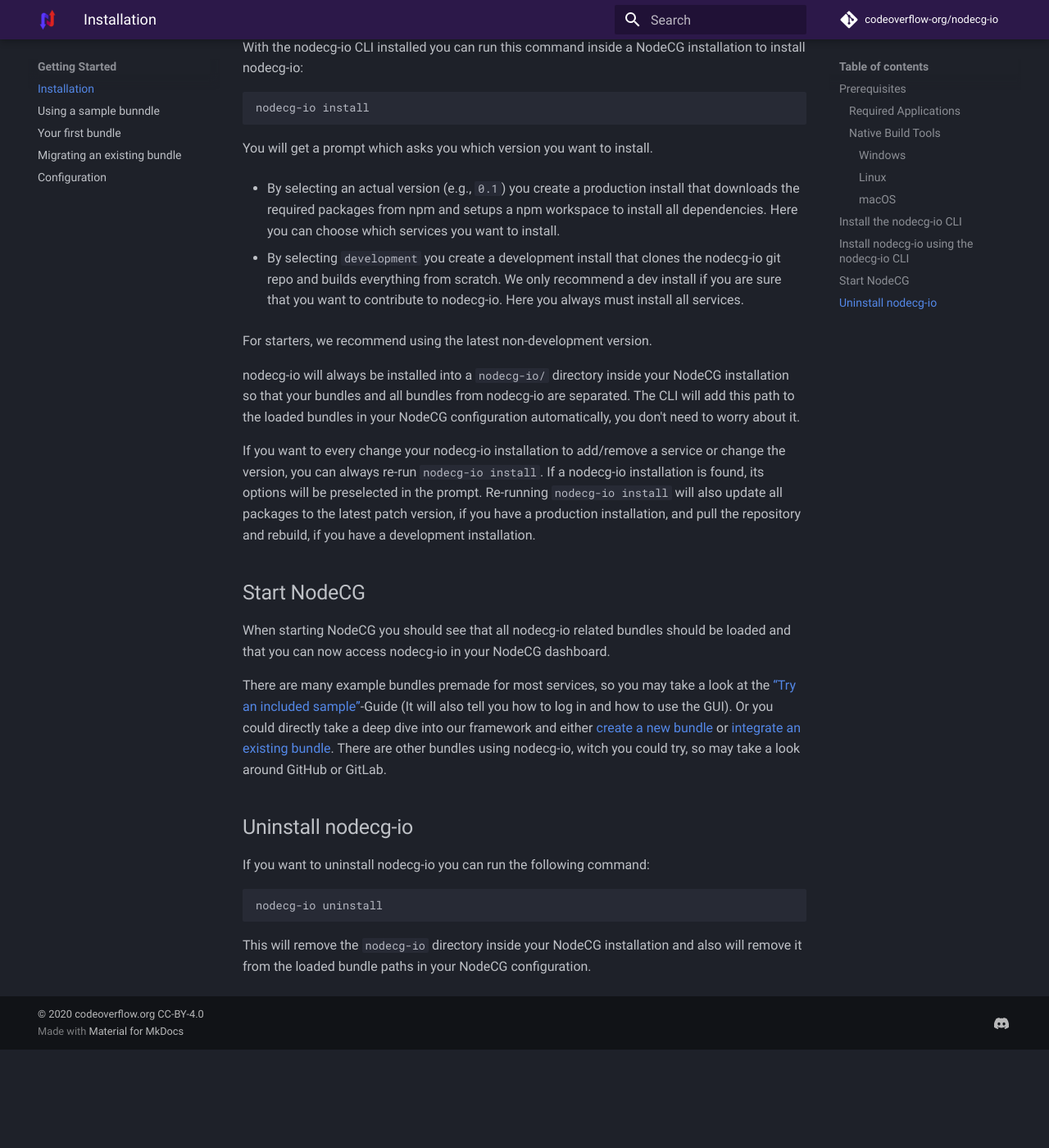
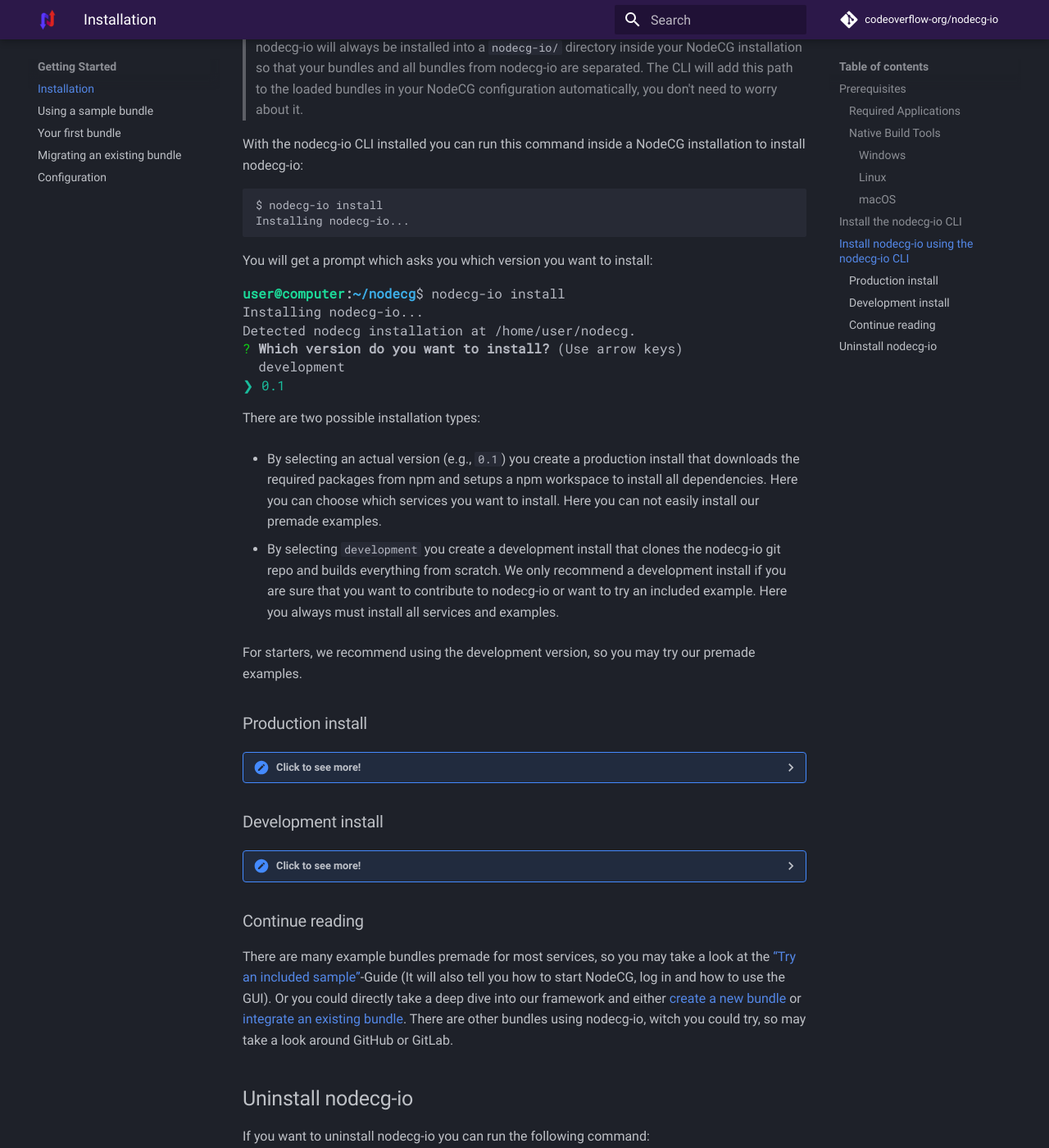
Before and after one commit to codeoverflow-org/nodecg-io-docs, an MkDocs documentation site: the page built from docs/getting_started/install.md, in a window 1280 px wide and 1400 px high, scrolled down 1764 px. Shown: the whole window at 82% size. Built offline with MkDocs 1.6.1 and Material for MkDocs 9.7.7, drawn with Linux system fonts in a browser that asks for light colours; comment, search, counter and statistics services are not loaded; the version menu is left out; before the commit the page ends 3044 px from its top, so only the background shows below that; some of the changed text lies outside the part shown.

Commit message:
Revise try_sample_bundle.md
- Revise try_sample_bundle.md because the CLI does not work as expected
- Move how to install services from try_sample_bundle.md to install.md
- Fix typo in mkdocs.yml

    Tim

Signed-off-by: Tim_Tech_Dev <Tim_Tech_Dev@protonmail.com>

````diff
--- a/docs/getting_started/install.md
+++ b/docs/getting_started/install.md
@@ -2,7 +2,8 @@
 
 ## Prerequisites
 
-In order to download necessary tools and to install nodecg-io using the CLI you need network access.
+In order to download necessary tools and to install nodecg-io using the CLI you
+need network access.
 
 ### Required Applications
 
@@ -15,16 +16,22 @@
 
 ### Native Build Tools
 
-Some services depend on packages that require native build tools. You _ONLY_ need to install these if you want to use a service that depends on native modules or if you want to install a development version.
+Some services depend on packages that require native build tools. You _ONLY_
+need to install these if you want to use a service that depends on native
+modules or if you want to install a development version.
 
-The services that require these include StreamDeck, Midi and Serial. Please note that this list might not be up-to-date.
+The services that require these include StreamDeck, Midi and Serial. Please note
+that this list might not be up-to-date.
 
-Here's how to install the native build tools on the most popular operating systems, if you need them:
+Here's how to install the native build tools on the most popular operating
+systems, if you need them:
 
 #### Windows
 
-For Windows, you'll need the Visual Studio Build Tools, if you have Visual Studio installed you should already have them.
-If you don't have Visual Studio just install the Visual Studio Build Tools by running the following command as an **Administrator**:
+For Windows, you'll need the Visual Studio Build Tools, if you have Visual
+Studio installed you should already have them. If you don't have Visual Studio
+just install the Visual Studio Build Tools by running the following command as
+an **Administrator**:
 
 ```shell
 npm install -g windows-build-tools
@@ -32,17 +39,20 @@
 
 #### Linux
 
-For Linux, you'll need a C++ compiler and some other packages. On Ubuntu/Debian based operating systems run the following command:
+For Linux, you'll need a C++ compiler and some other packages. On Ubuntu/Debian
+based operating systems run the following command:
 
 ```shell
 sudo apt install build-essential libusb-1.0-0-dev libasound2-dev libudev-dev
 ```
 
-For other Linux distros you'll need the corresponding packages, just search on the internet how the packages are named for your specific distro.
+For other Linux distros you'll need the corresponding packages, just search on
+the internet how the packages are named for your specific distro.
 
 #### macOS
 
-For macOS, you'll need the Xcode command line tools. To install them run the following command:
+For macOS, you'll need the Xcode command line tools. To install them run the
+following command:
 
 ```shell
 xcode-select --install
@@ -56,38 +66,119 @@
 npm install -g nodecg-io-cli
 ```
 
-_Note:_ If you are running on Linux, you may need to use `sudo` if your npm installation uses a non-writeable path (default on Ubuntu apt packages, usually does not apply to packages installed using [nvm](https://github.com/nvm-sh/nvm))
+_Note:_ If you are running on Linux, you may need to use `sudo` if your npm
+installation uses a non-writeable path (default on Ubuntu apt packages, usually
+does not apply to packages installed using [nvm](https://github.com/nvm-sh/nvm))
 
 ## Install nodecg-io using the nodecg-io CLI
 
-With the nodecg-io CLI installed you can run this command inside a NodeCG installation to install nodecg-io:
+> nodecg-io will always be installed into a `nodecg-io/` directory inside your
+> NodeCG installation so that your bundles and all bundles from nodecg-io are
+> separated. The CLI will add this path to the loaded bundles in your NodeCG
+> configuration automatically, you don't need to worry about it.
+
+With the nodecg-io CLI installed you can run this command inside a NodeCG
+installation to install nodecg-io:
 
 ```shell
-nodecg-io install
+$ nodecg-io install
+Installing nodecg-io...
 ```
 
-You will get a prompt which asks you which version you want to install.
+You will get a prompt which asks you which version you want to install:
 
--   By selecting an actual version (e.g., `0.1`) you create a production install that downloads the required packages from npm and setups a npm workspace to install all dependencies. Here you can choose which services you want to install.
+<pre><b><span style="color:#1cdc9a">user@computer</span>:<span   style="color:#3daee9">~/nodecg</span></b>$ nodecg-io install
+Installing nodecg-io...
+Detected nodecg installation at /home/user/nodecg.
+<span style="color:#11d116">?</span> <b>Which version do you want to install?</b> (Use arrow keys)
+  development
+<span style="color:#1abc9c">❯ 0.1</span></pre>
 
--   By selecting `development` you create a development install that clones the nodecg-io git repo and builds everything from scratch. We only recommend a dev install if you are sure that you want to contribute to nodecg-io. Here you always must install all services.
+There are two possible installation types:
 
-For starters, we recommend using the latest non-development version.
+-   By selecting an actual version (e.g., `0.1`) you create a production install
+    that downloads the required packages from npm and setups a npm workspace to
+    install all dependencies. Here you can choose which services you want to
+    install. Here you can not easily install our premade examples.
 
-nodecg-io will always be installed into a `nodecg-io/` directory inside your NodeCG installation so that your bundles and all bundles from nodecg-io are separated. The CLI will add this path to the loaded bundles in your NodeCG configuration automatically, you don't need to worry about it.
+-   By selecting `development` you create a development install that clones the
+    nodecg-io git repo and builds everything from scratch. We only recommend a
+    development install if you are sure that you want to contribute to nodecg-io
+    or want to try an included example. Here you always must install all
+    services and examples.
 
-If you want to every change your nodecg-io installation to add/remove a service or change the version, you can always re-run `nodecg-io install`. If a nodecg-io installation is found, its options will be preselected in the prompt. Re-running `nodecg-io install` will also update all packages to the latest patch version, if you have a production installation, and pull the repository and rebuild, if you have a development installation.
+For starters, we recommend using the development version, so you may try our
+premade examples.
 
-## Start NodeCG
+### Production install
 
-When starting NodeCG you should see that all nodecg-io related bundles should be loaded and that you can now access nodecg-io in your NodeCG dashboard.
+<details>
+  <summary>Click to see more!</summary>
 
-There are many example bundles premade for most services, so you may take a
-look at the [“Try an included sample”](../getting_started/try_example_bundle.md)-Guide (It
-will also tell you how to log in and how to use the GUI).
-Or you could directly take a deep dive into our framework and either [create a new bundle](./create_new_bundle.md)
-or [integrate an existing bundle](./existing_bundle.md). There are other bundles
-using nodecg-io, witch you could try, so may take a look around GitHub or GitLab.
+Because you selected a production install you may select the services to be
+included in this next step:
+
+<pre><b><span style="color:#1cdc9a">user@computer</span>:<span style="color:#3daee9">~/nodecg</span></b>$ nodecg-io install
+Installing nodecg-io...
+Detected nodecg installation at /home/user/nodecg.
+<span style="color:#11d116">?</span> <b>Which version do you want to install?</b> <span style="color:#1abc9c">0.1</span>
+<span style="color:#11d116">?</span> <b>Which services do you want to use?</b> (Press <span style="color:#16a085">&lt;space&gt;</span> to select, <span    style="color:#16a085">&lt;a&gt;</span> to toggle all,
+<span style="color:#16a085">&lt;i&gt;</span> to invert selection, and <span style="color:#16a085">&lt;enter&gt;</span> to proceed)
+<span style="color:#1abc9c">❯◯ ahk</span>
+ ◯ android
+ ◯ curseforge
+ ◯ discord
+ ◯ intellij
+ ◯ irc
+ ◯ midi-input
+(Move up and down to reveal more choices)</pre>
+
+If you want to every change your nodecg-io installation to add/remove a service
+or change the version, you can always re-run `nodecg-io install`. If a nodecg-io
+installation is found, its options will be preselected in the prompt. Re-running
+`nodecg-io install` will also update all packages to the latest patch version.
+
+</details>
+
+### Development install
+
+<details>
+  <summary>Click to see more!</summary>
+
+Because you selected a production install you may select to use the samples and
+documentation to be included in these next steps:
+
+<pre><b><span style="color:#1cdc9a">user@computer</span>:<span style="color:#3daee9">~/nodecg</span></b>$ nodecg-io install
+Installing nodecg-io...
+Detected nodecg installation at /home/user/nodecg.
+<span style="color:#11d116">?</span> <b>Which version do you want to install?</b> <span style="color:#1abc9c">development</span>
+<span style="color:#11d116">?</span> <b>Would you like to use the provided samples?</b> (y/N) </pre>
+
+<pre><b><span style="color:#1cdc9a">user@computer</span>:<span style="color:#3daee9">~/nodecg</span></b>$ nodecg-io install
+Installing nodecg-io...
+Detected nodecg installation at /home/user/nodecg.
+<span style="color:#11d116">?</span> <b>Which version do you want to install?</b> <span style="color:#1abc9c">development</span>
+<span style="color:#11d116">?</span> <b>Would you like to use the provided samples?</b> <span style="color:#1abc9c">No</span>
+<span style="color:#11d116">?</span> <b>Would you like to clone the documentation?</b> (y/N) </pre>
+
+If you want to every change your nodecg-io installation to add/remove a service
+or change the version, you can always re-run `nodecg-io install`. If a nodecg-io
+installation is found, its options will be preselected in the prompt. Re-running
+`nodecg-io install` will also pull the repository and rebuild it.
+
+</details>
+
+### Continue reading
+
+There are many example bundles premade for most services, so you may take a look
+at the
+[“Try an included sample”](../getting_started/try_example_bundle.md)-Guide (It
+will also tell you how to start NodeCG, log in and how to use the GUI). Or you
+could directly take a deep dive into our framework and either
+[create a new bundle](./create_new_bundle.md) or
+[integrate an existing bundle](./existing_bundle.md). There are other bundles
+using nodecg-io, witch you could try, so may take a look around GitHub or
+GitLab.
 
 ## Uninstall nodecg-io
 
@@ -97,4 +188,5 @@
 nodecg-io uninstall
 ```
 
-This will remove the `nodecg-io` directory inside your NodeCG installation and also will remove it from the loaded bundle paths in your NodeCG configuration.
+This will remove the `nodecg-io` directory inside your NodeCG installation and
+also will remove it from the loaded bundle paths in your NodeCG configuration.
--- a/mkdocs.yml
+++ b/mkdocs.yml
@@ -38,7 +38,7 @@
     - Home: index.md
     - Getting Started:
           - Installation: getting_started/install.md
-          - Using a sample bunndle: getting_started/try_example_bundle.md
+          - Using a sample bundle: getting_started/try_example_bundle.md
           - Your first bundle: getting_started/create_new_bundle.md
           - Migrating an existing bundle: getting_started/existing_bundle.md
           - Configuration: getting_started/configuration.md
````
Also changed, not shown: docs/getting_started/try_example_bundle.md (+21 -53 lines).
